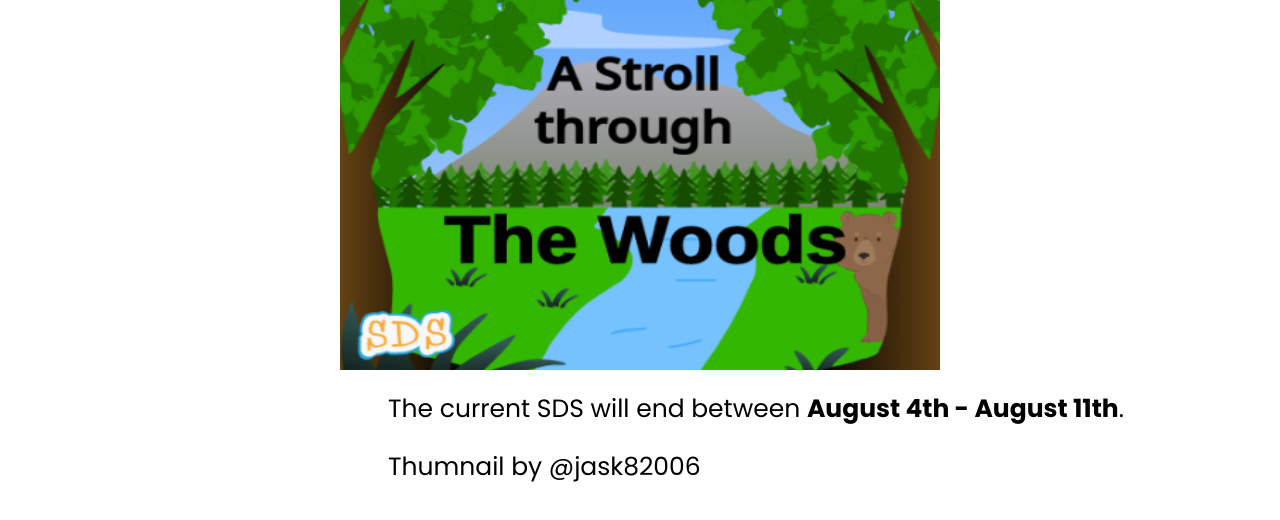
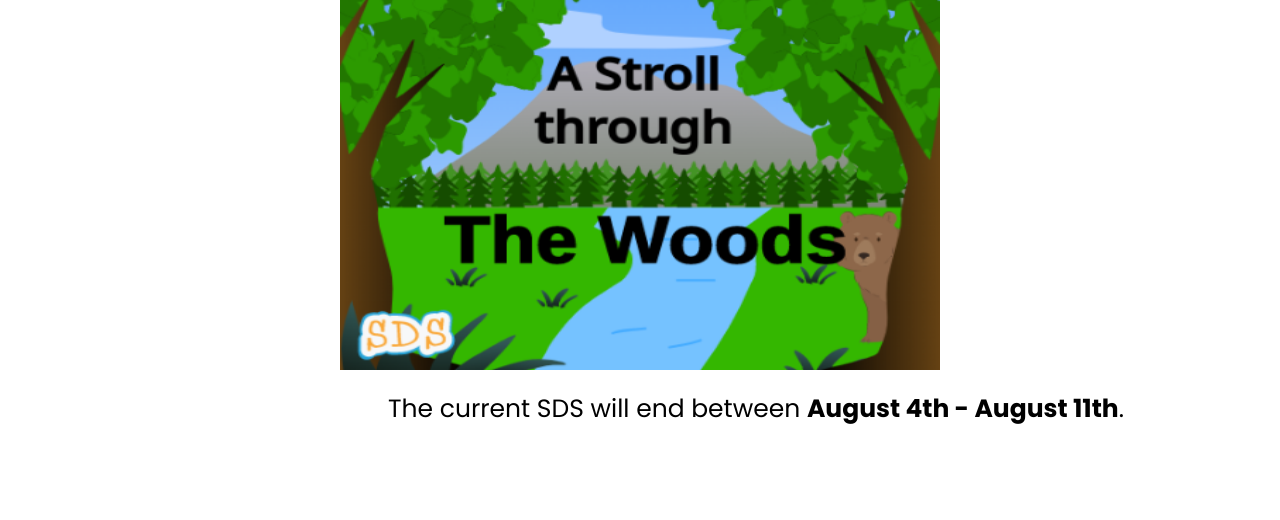
Before and after one commit to MaterArc/sdshelpers, a plain HTML site: page sds.html in a window 1280 px wide. Shown: the part 236-756 px from the top of the page. Drawn offline with Linux system fonts and the light colour scheme.

Commit message:
Update sds.html

```diff
--- a/sds.html
+++ b/sds.html
@@ -32,7 +32,6 @@
          </div>
         <h>The current SDS will end between
 <b>August 4th - August 11th</b>.</h>
-      <h>Thumnail by @jask82006</h>
          <div>
           <h></h>
          </div>
```
